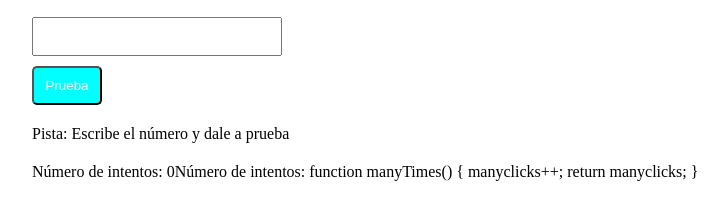
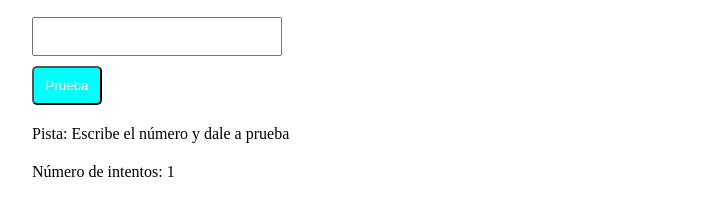
Before and after one commit to Adalab/modulo-2-evaluacion-intermedia-Emma-cebada, a plain HTML site: page index.html in a window 1280 px wide. Both pictures are taken after a click on the button "Prueba". Shown: the part 138-358 px from the top of the page, without its empty margins (8-736 px from the left). Drawn offline with Linux system fonts and the light colour scheme.

Commit message:
Add all issues resolved

```diff
--- a/index.html
+++ b/index.html
@@ -9,7 +9,7 @@
 <body>
   <main>
     <h1>Adivina el número</h1>
-    <form action="" class="form">
+    <form class="form">
       <label for="adivina" class="label">Introduce aquí tu número:</label>
       <input type="text" name="numberTest" class="numberTest js-numberTest"/>
       <input type="button" value="Prueba" name="test" class="button js-button"/>
--- a/main.js
+++ b/main.js
@@ -14,6 +14,7 @@ const getRandom = getRandomNumber(100);
 console.log(getRandom);
 
 function toClick() {
+  manyTimes();
   let inputValue = parseInt(numberTest.value);
   if (inputValue < getRandom) {
     clue.innerHTML = "Demasiado bajo.";
@@ -26,16 +27,19 @@ function toClick() {
   } else if (inputValue < 1) {
     clue.innerHTML = "El número debe estar entre 1 y 100.";
   }
-  manyTimes();
-  tries.innerHTML += `Número de intentos: ${manyTimes}`;
 }
 
 //Para que recoja el número que introduce la usuaria.
 
 let manyclicks = 0;
 function manyTimes() {
-  manyclicks++;
-  return manyclicks;
+  if (clue.innerHTML === "Has ganado campeona!!!") {
+    manyclicks += 0;
+    tries.innerHTML = `Número de intentos: ${manyclicks}`;
+  } else {
+    manyclicks += 1;
+    tries.innerHTML = `Número de intentos: ${manyclicks}`;
+  }
 }
 
 button.addEventListener("click", toClick);
```
